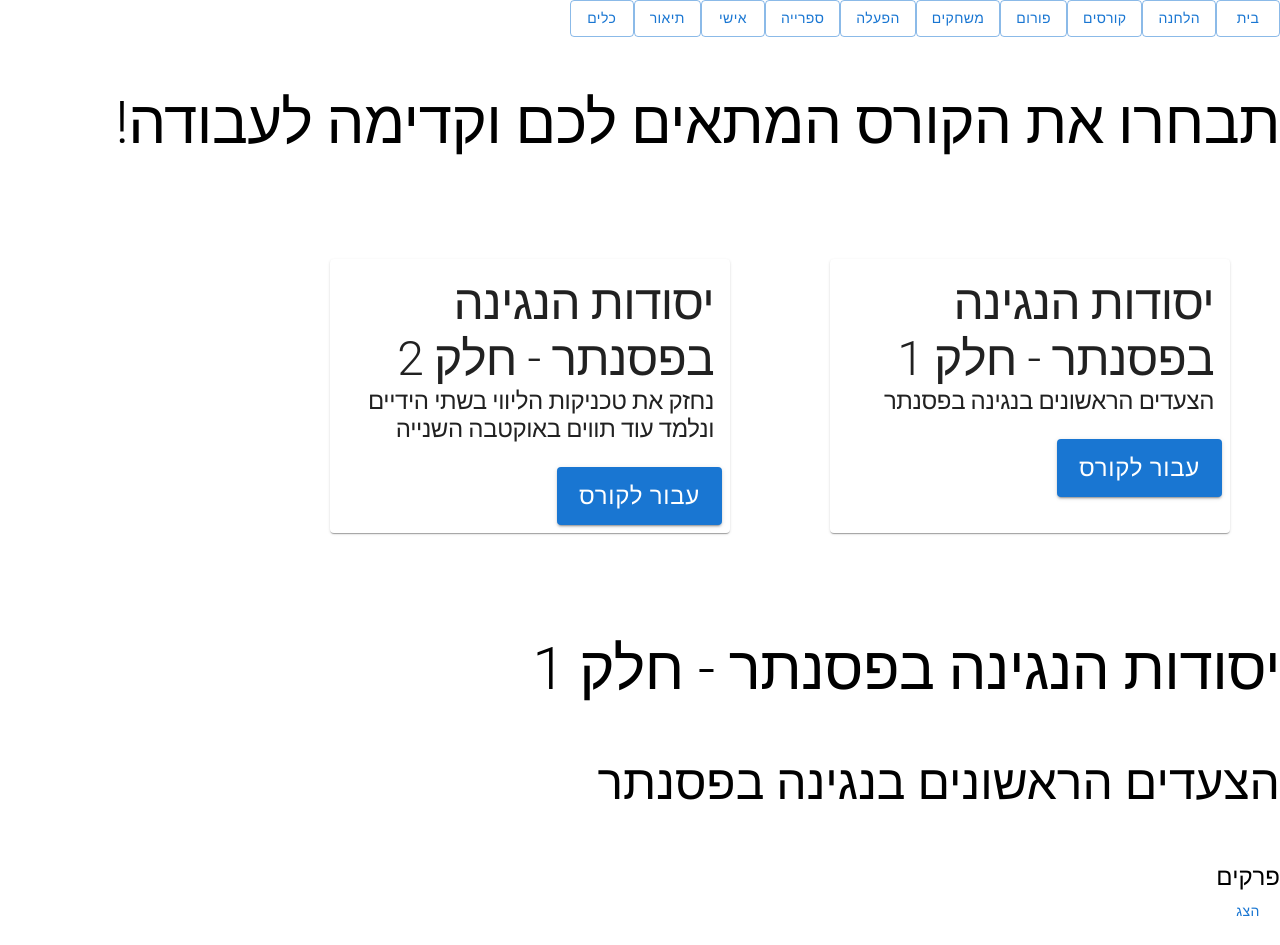
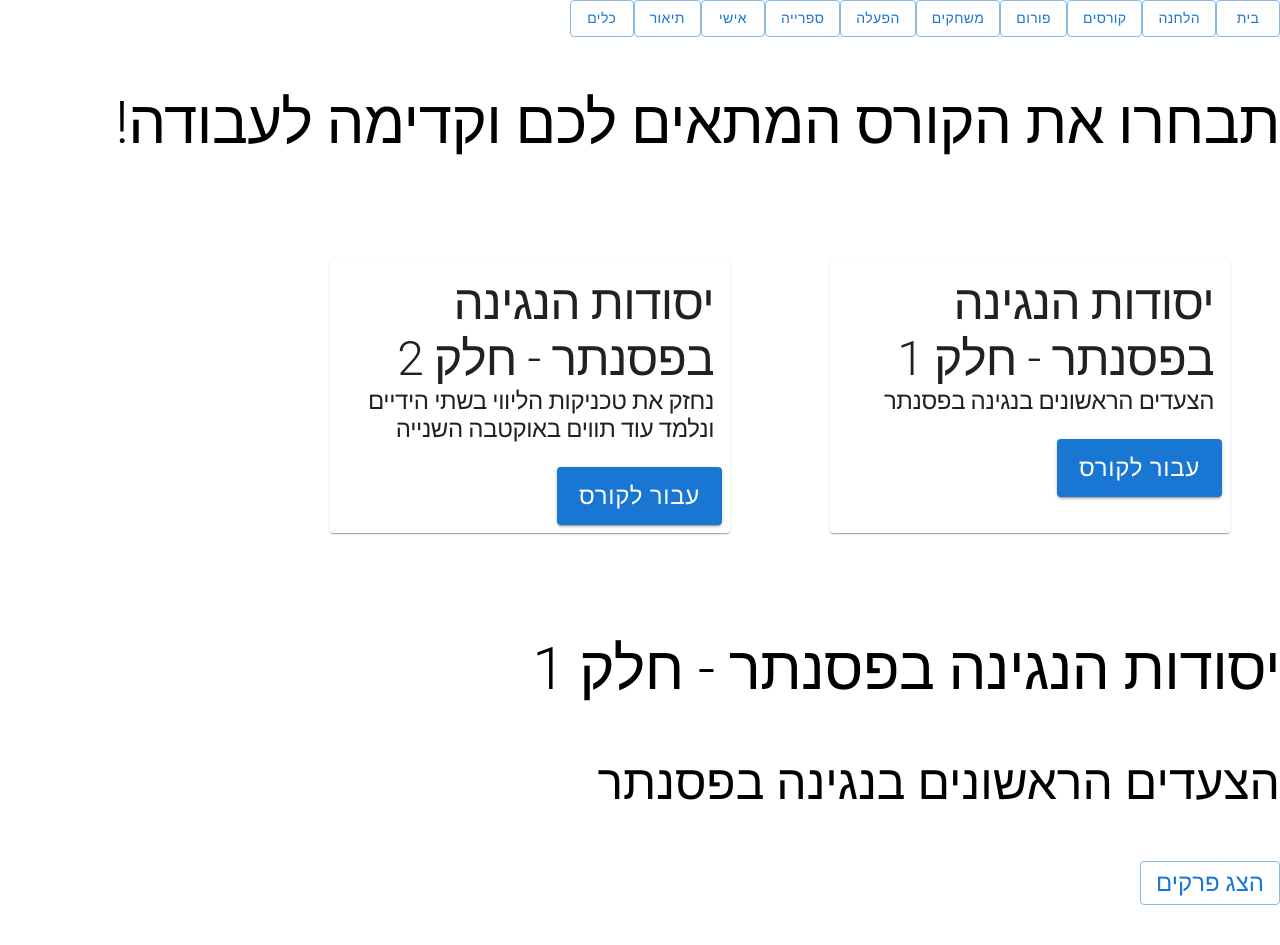
Before and after one commit to IradDoron/esum-acisum-client, a React (Create React App) app: page /courses/course1 in a window 1280 px wide. Built offline with nearby package versions, Linux system fonts and the light colour scheme.

Commit message:
add lessons nav

```diff
--- a/src/pages/Courses/CourseChaptersNav/CourseChaptersNav.jsx
+++ b/src/pages/Courses/CourseChaptersNav/CourseChaptersNav.jsx
@@ -1,19 +1,31 @@
 import { useRef } from 'react';
-import { Stack, Typography, Button, Divider, Portal } from '@mui/material';
+import { Stack, Typography, Button, Divider, Box } from '@mui/material';
 import { NavLink, Outlet } from 'react-router-dom';
 import { useParams } from 'react-router-dom';
 import { useEffect, useState } from 'react';
 
 function CourseChaptersNav({ chaptersArray }) {
+  const params = useParams();
+  const { course, chapter, lesson, topic } = params;
   const [isShowChapters, setIsShowChapters] = useState(false);
   function handleClick() {
     setIsShowChapters(!isShowChapters);
   }
 
+  useEffect(() => {
+    setIsShowChapters(false);
+  }, [chapter]);
+
   return (
     <>
-      <Typography variant="h5">פרקים</Typography>
-      <Button onClick={handleClick}>{isShowChapters ? 'הסתר' : 'הצג'}</Button>
+      <Box sx={{ margin: '40px 0' }}>
+        <Button variant="outlined" onClick={handleClick}>
+          {isShowChapters ? (
+            <Typography variant="h5">הסתר פרקים</Typography>
+          ) : (
+            <Typography variant="h5">הצג פרקים</Typography>
+          )}
+        </Button>
         {isShowChapters ? (
           <Stack component="nav" sx={{ maxHeight: '200px', overflow: 'scroll' }}>
             {chaptersArray?.map((chapter, index) => {
@@ -29,6 +41,7 @@ function CourseChaptersNav({ chaptersArray }) {
             })}
           </Stack>
         ) : null}
+      </Box>
     </>
   );
 }
--- /dev/null
+++ b/src/pages/Courses/CourseLessonsNav/CourseLessonsNav.jsx
@@ -0,0 +1,46 @@
+import { useRef } from 'react';
+import { Stack, Typography, Button, Divider, Portal } from '@mui/material';
+import { NavLink, Outlet } from 'react-router-dom';
+import { useParams } from 'react-router-dom';
+import { useEffect, useState } from 'react';
+
+function CourseLessonsNav({ lessonsArray }) {
+  const params = useParams();
+  const { course, chapter, lesson, topic } = params;
+  const [isShowChapters, setIsShowChapters] = useState(false);
+  function handleClick() {
+    setIsShowChapters(!isShowChapters);
+  }
+
+  useEffect(() => {
+    setIsShowChapters(false);
+  }, [lesson]);
+  return (
+    <>
+      <Button variant="outlined" color="secondary" onClick={handleClick}>
+        {isShowChapters ? (
+          <Typography variant="h5">הסתר שיעורים</Typography>
+        ) : (
+          <Typography variant="h5">הצג שיעורים</Typography>
+        )}
+      </Button>
+      {isShowChapters ? (
+        <Stack component="nav" sx={{ maxHeight: '200px', overflow: 'scroll' }}>
+          {lessonsArray?.map((lesson, index) => {
+            return (
+              <NavLink key={index} to={`lesson-${index}`} style={{ textDecoration: 'none' }}>
+                <Button color="secondary">
+                  <Typography>{`שיעור ${index}`}</Typography>
+                  <Divider orientation="vertical" flexItem sx={{ margin: '0 10px', backgroundColor: 'inherit' }} />
+                  <Typography>{`${lesson.lessonTitle}`}</Typography>
+                </Button>
+              </NavLink>
+            );
+          })}
+        </Stack>
+      ) : null}
+    </>
+  );
+}
+
+export default CourseLessonsNav;
--- a/src/pages/Courses/RenderChapter/RenderChapter.jsx
+++ b/src/pages/Courses/RenderChapter/RenderChapter.jsx
@@ -2,6 +2,7 @@ import { useParams } from 'react-router-dom';
 import { useEffect, useState } from 'react';
 import courses from '../../../data/courses/courses';
 import { NavLink, Outlet } from 'react-router-dom';
+import CourseLessonsNav from '../CourseLessonsNav/CourseLessonsNav';
 
 function RenderChapter() {
   const params = useParams();
@@ -13,20 +14,7 @@ function RenderChapter() {
 
   return (
     <div>
-      <h2>chapter title: {chapterData?.title}</h2>
-      <h2>chapter description: {chapterData?.description}</h2>
-      <h2>Lessons:</h2>
-      <nav>
-        <ul>
-          {chapterData?.lessons?.map((lesson, index) => {
-            return (
-              <li key={index}>
-                <NavLink to={`lesson-${index}`}>{`שיעור מספר ${index} - ${lesson.lessonTitle}`}</NavLink>
-              </li>
-            );
-          })}
-        </ul>
-      </nav>
+      <CourseLessonsNav lessonsArray={chapterData?.lessons} />
       <Outlet />
     </div>
   );
--- a/src/pages/Courses/RenderLesson/RenderLesson.jsx
+++ b/src/pages/Courses/RenderLesson/RenderLesson.jsx
@@ -15,9 +15,6 @@ function RenderLesson() {
 
   return (
     <div>
-      <h2>Lesson title: {lessonData?.title}</h2>
-      <h2>Lesson description: {lessonData?.description}</h2>
-      <h2>Topics:</h2>
       <div>
         {lessonData?.lessonElements?.map((element, index) => {
           const elementName = Object.keys(element)[0];
```
Lines whose indentation alone changed are shown as unchanged.
